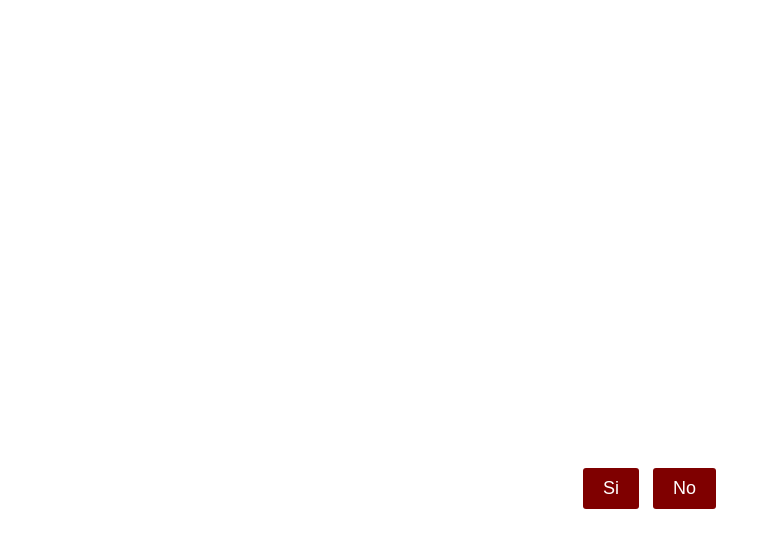
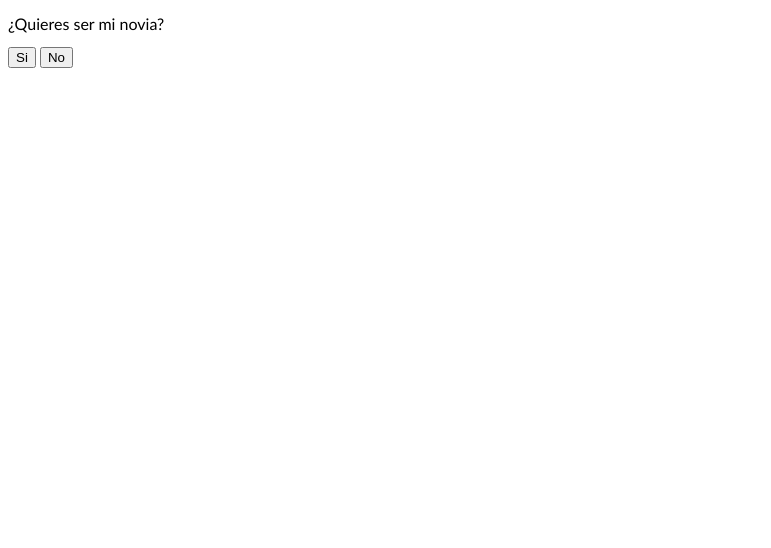
Before and after one commit to percy2729/declarate, a plain HTML site: page index.html in a window 1280 px wide. Shown: the whole page, without its empty margins (0-771 px from the left). Drawn offline with Linux system fonts and the light colour scheme.

Commit message:
Update style.css

```diff
--- a/style.css
+++ b/style.css
@@ -60,37 +60,3 @@ BODY {
   background-repeat: repeat;
   font: 16px/2 'Trebuchet MS', Verdana, sans-serif;
   }
-
-.container {
-    display        : flex;
-    position       : absolute;
-    width          : 100%;
-    height         : 100%;
-    flex-flow      : column nowrap;
-    align-items    : center;
-    justify-content: center;
-}
-
-.container .title {
-    font-size: 35px;
-    color    : white;
-}
-
-.container .buttons {
-    margin-top : 50px;
-    margin-left: -130px;
-}
-
-.container .buttons .btn {
-    position        : absolute;
-    padding         : 10px 20px;
-    font-size       : 18px;
-    background-color: #7f0000;
-    color           : white;
-    border          : none;
-    border-radius   : 3px;
-}
-
-.container .buttons>#btnno {
-    margin-left: 70px;
-}
```
